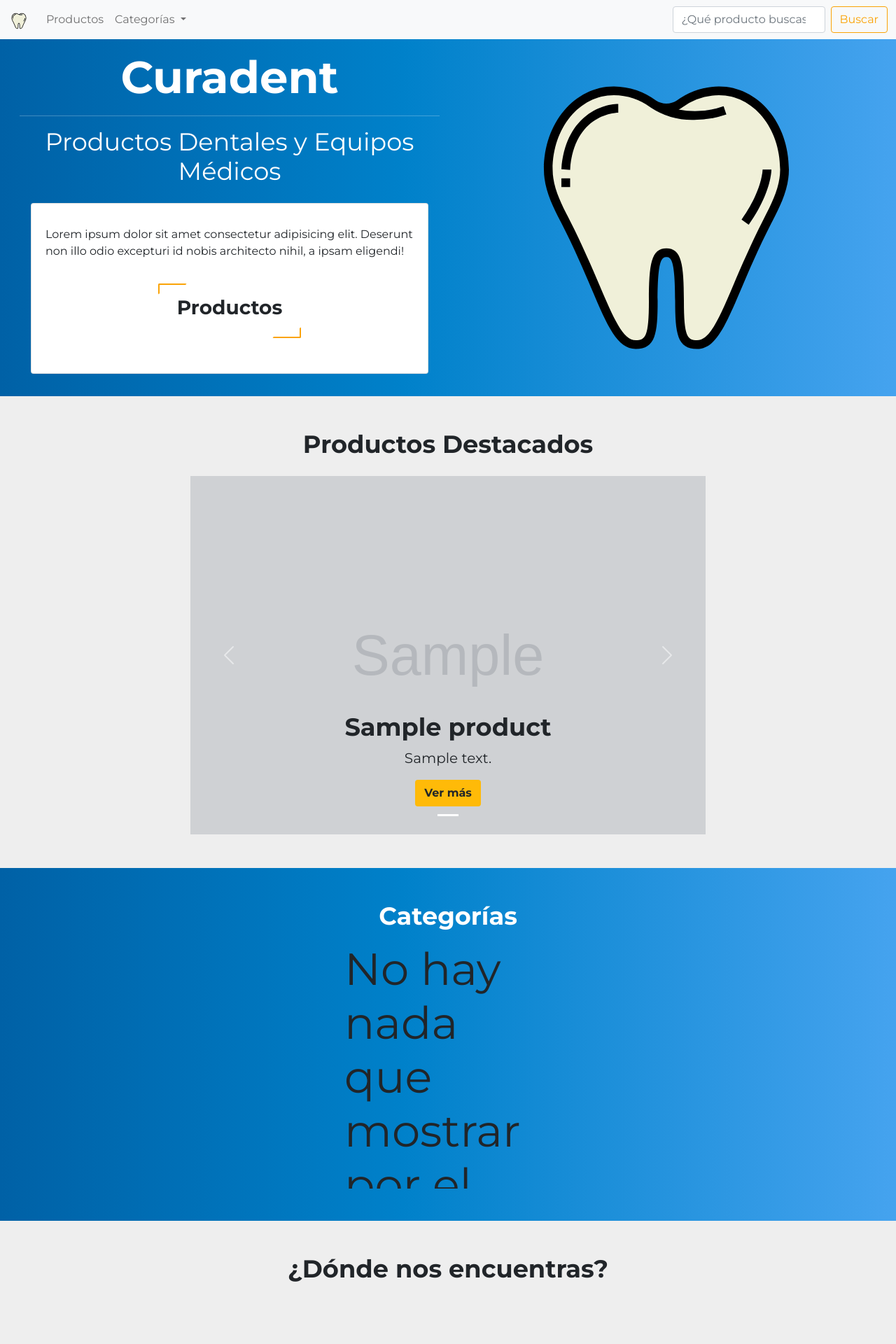
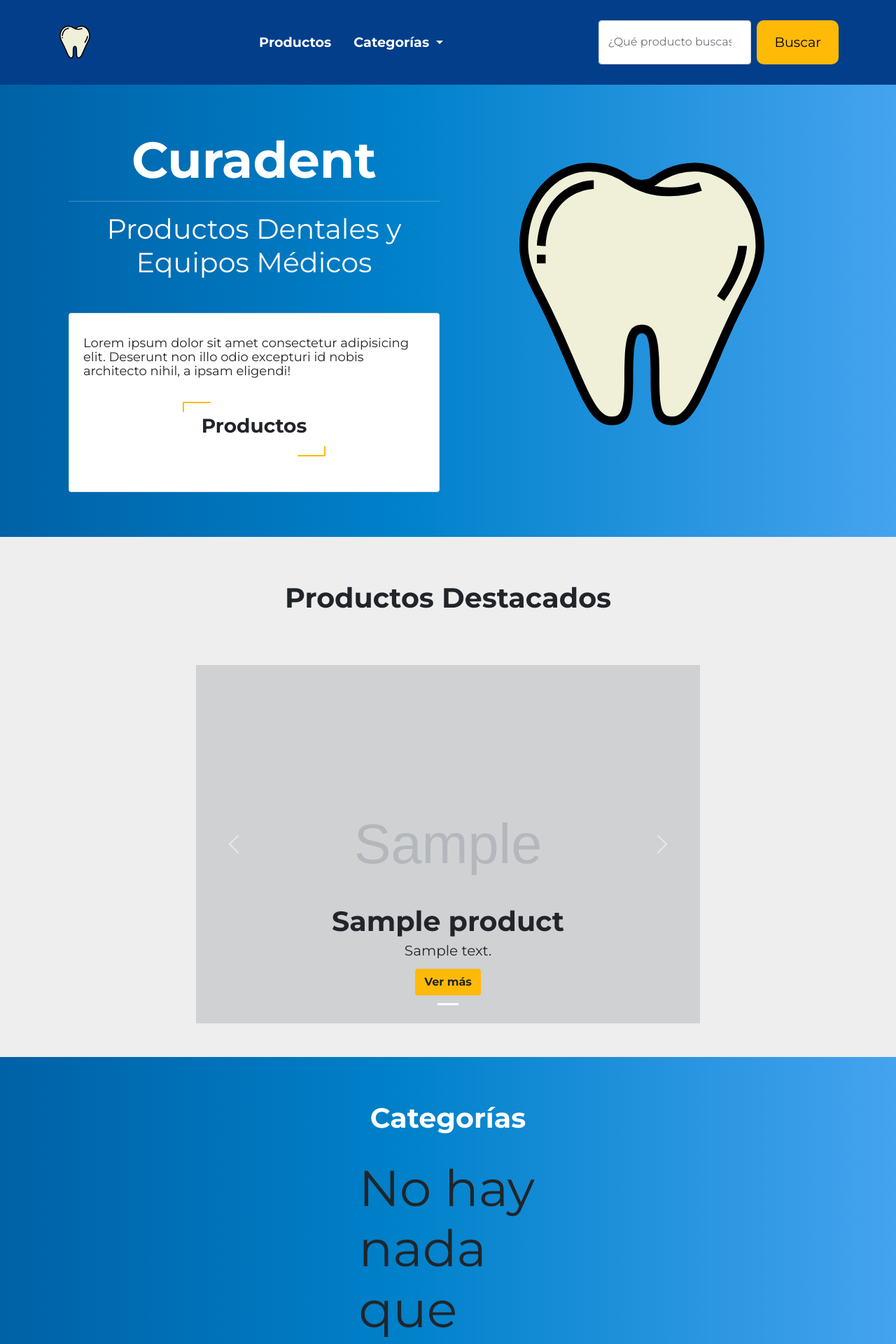
Before and after one commit to IsraGlezP/pdem, a Django app: template pdem/templates/home/home.html in a window 1280 px wide. Shown: the top 1920 px of the page at 70% size. Run offline with Django 3.2, Linux system fonts and the light colour scheme; the template is opened without the code that fills it: most values are stand-ins (such as "Sample title", 1, 10 or a date in 2020); grey boxes marked "Sample" are stand-in pictures; some libraries are stand-ins or nearby versions; grey boxes are pictures that could not be loaded.

Commit message:
Navbar changed and general styles changed

```diff
--- a/pdem/static/css/home.css
+++ b/pdem/static/css/home.css
@@ -1,28 +1,6 @@
-:root {
-  --clr-primary: #45a3ef;
-  --clr-secondary: #faa307;
-}
-
-body {
-  font-family: "Montserrat", sans-serif;
-  line-height: 1.5;
-}
-
-main {
-  overflow-x: hidden;
-}
-
-h1 {
-  font-size: 3em;
-}
-
-.business-info-container {
-  background: linear-gradient(90deg, #0061A6 0%, #0081CA 45%, #45a3ef 100%);
-  /* background: linear-gradient(90deg, #012a4a 0%, #013a63 45%, #013a63 100%); */
-}
 
 .logo-image {
-  height: 15rem;
+  height: 250px;
 }
 
 .button {
@@ -61,6 +39,7 @@ h1 {
 
 .products-container {
   background-color: #eee;
+  /* background-color: #ade8f4; */
   background-size: cover;
   position: relative;
   z-index: 1;
--- a/pdem/static/css/main.css
+++ b/pdem/static/css/main.css
@@ -1,6 +1,118 @@
+
+:root {
+    /* Colors */
+    --clr-light-01: #0096c7;
+    --clr-light-02: #45a3ef;
+    --clr-light-03: #90e0ef;
+
+    --clr-dark-01: #03045e;
+    --clr-dark-02: #023e8a;
+    --clr-dark-03: #0077b6;
+
+    --clr-secondary: #ffba08;
+    --clr-accent: #d00000;
+
+    /* Background colors */
+    --bck-primary: #caf0f8;
+    --bck-secondary: #ade8f4;
+}
+
+html {
+    scroll-behavior: smooth;
+}
+
+body {
+    margin: 0;
+    padding: 0;
+    font-size: 18px;
+    font-family: "Montserrat", sans-serif;
+    line-height: 20px;
+    background: linear-gradient(90deg, #0061A6 0%, #0081CA 45%, #45a3ef 100%);
+}
+
+a {
+    color: #fff;
+    font-weight: 700;
+}
+
+a:hover {
+    color: var(--clr-secondary);
+}
+
+.sticky-nav {
+    position: sticky;
+    position: -webkit-sticky;
+    top: 0px;
+    padding: 20px;
+    z-index: 1;
+    -webkit-align-self: auto;
+    -ms-flex-item-align: auto;
+    -ms-grid-row-align: auto;
+    align-self: auto;
+    -webkit-box-ordinal-group: 1;
+    -webkit-order: 0;
+    -ms-flex-order: 0;
+    order: 0;
+    background-color: var(--clr-dark-02);
+}
+
+.navbar-toggler {
+    border: none;
+    padding: 10px 6px;
+    outline: none;
+}
+
+.navbar-toggler span {
+    display: block;
+    width: 22px;
+    height: 2px;
+    border: 1px;
+    background: #fff;
+}
+
+.navbar-toggler span + span {
+    margin-top: 4px;
+    width: 22px;
+}
+
+.navbar-toggler span + span + span {
+    width: 22px;
+}
+
+.navbar-expand-lg .navbar-nav .nav-link {
+    padding: 1.4rem 1rem;
+    font-size: 1.2rem;
+    position: relative;
+}
+
+.navbar-expand-lg .navbar-nav .nav-link.active {
+    color: var(--clr-accent);
+}
+
+.btn-search {
+    background-color: var(--clr-secondary);
+    color: #000;
+    border-radius: 10px;
+    padding: 1rem 1.5rem;
+    font-size: 1.2rem;
+}
+
+.btn-search:hover {
+    background-color: var(--clr-accent);
+    color: #fff;
+}
+
+h1 {
+    font-size: 3rem;
+}
+
+h2 {
+    font-size: 2.44rem;
+}
+
 .brand-img {
-    width: 30px;
-    height: 24px;
+    width: 50px;
+    height: 50px;
 }
 
 ul {
@@ -19,8 +131,7 @@ ul {
 
 footer {
     padding: 30px 20px;
-    background: #0061A6;
-    /* background: linear-gradient(90deg, #0061A6 0%, #0081CA 45%, #45a3ef 100%); */
+    background: var(--clr-dark-02);
     background-image: url(/static/img/tooth-color.svg);
     background-size: 15%;
     background-repeat: no-repeat;
--- a/pdem/static/js/home.js
+++ b/pdem/static/js/home.js
@@ -5,16 +5,16 @@ $(document).ready(function(){
         arrows: true,
         infinite: false,
         speed: 300,
-        slidesToShow: 5,
+        slidesToShow: 4,
         slidesToScroll: 1,
         responsive: [
-            {
-                breakpoint: 1400,
-                settings: {
-                    slidesToShow: 4,
-                    slidesToScroll: 1
-                }
-            },
+            // {
+            //     breakpoint: 1400,
+            //     settings: {
+            //         slidesToShow: 4,
+            //         slidesToScroll: 1
+            //     }
+            // },
             {
                 breakpoint: 1200,
                 settings: {
--- a/pdem/templates/base.html
+++ b/pdem/templates/base.html
@@ -27,36 +27,24 @@
     {% block title %} {% endblock title %}
 </head>
 <body>
-    <div class="d-flex flex-column justify-content-around" style="min-height: 100vh;">
-        <!-- Navbar -->
-        <nav class="navbar navbar-expand-lg navbar-light bg-light">
-            <div class="container-fluid">
+
+    <header class="header-background">
+        <div class="sticky-nav">
+            <nav class="navbar navbar-expand-lg">
+                <div class="container">
                     <a class="navbar-brand" href="{% url 'home' %}"><img src="{% static 'img/tooth-color.svg' %}" class="brand-img"></a>
                     <button class="navbar-toggler" type="button" data-bs-toggle="collapse" data-bs-target="#navbarSupportedContent" aria-controls="navbarSupportedContent" aria-expanded="false" aria-label="Toggle navigation">
                         <span class="navbar-toggler-icon"></span>
+                        <span></span>
+                        <span></span>
                      </button>
                     <div class="collapse navbar-collapse" id="navbarSupportedContent">
-                    <ul class="navbar-nav me-auto mb-2 mb-lg-0">
+                        <ul class="navbar-nav me-auto ms-auto mb-2 mb-lg-0">
                             <li class="nav-item">
-                            <a
-                                {% if '/' == request.path %}
-                                class="nav-link active"
-                                {% else %}
-                                class="nav-link"
-                                {% endif %}
-                                aria-current="page"
-                                href="{% url 'home' %}">
-                                Productos
-                            </a>
+                                <a class="nav-link" aria-current="page" href="{% url 'products' %}">Productos</a>
                             </li>
                             <li class="nav-item dropdown">
-                            <a
-                                class="nav-link dropdown-toggle"
-                                href="#"
-                                id="navbarDropdown"
-                                role="button"
-                                data-bs-toggle="dropdown"
-                                aria-expanded="false">
+                                <a class="nav-link dropdown-toggle" href="#" id="navbarDropdown" role="button" data-bs-toggle="dropdown" aria-expanded="false">
                                     Categorías
                                 </a>
                                 <ul class="dropdown-menu" aria-labelledby="navbarDropdown">
@@ -69,20 +57,21 @@
                                 </ul>
                             </li>
                         </ul>
-                    <form class="d-flex" method="GET" action="{% url 'products' %}">
-                        <input class="form-control me-2" type="search" placeholder="¿Qué producto buscas?" aria-label="Search" id="kword" name="kword">
-                        <button class="btn btn-outline-primary" type="submit">Buscar</button>
+                        <form class="d-flex">
+                            <input class="form-control me-2" type="search" placeholder="¿Qué producto buscas?" aria-label="Search">
+                            <button class="btn btn-search" type="submit">Buscar</button>
                         </form>
                     </div>
                 </div>
             </nav>
-        <!-- Ends navbar -->
+        </div>
+    </header>
 
     {% block content %} {% endblock content %}
 
     <!-- Footer -->
     <footer class="mt-auto">
-            <div class="container-fluid">
+        <div class="container">
             <div class="row d-flex align-items-center text-white justify-content-around">
                 <div class="col-6">Copyright 2021</div>
                 <div class="col-6">
@@ -103,7 +92,6 @@
         </div>
     </footer>
     <!-- Ends Footer -->
-    </div>
 
     <!-- Popper JS -->
     <script
--- a/pdem/templates/home/home.html
+++ b/pdem/templates/home/home.html
@@ -18,15 +18,15 @@
 
 <main>
     <!-- Business info -->
-    <div class="container-fluid business-info-container">
+    <div class="container business-info-container">
         <!-- Title and image -->
-        <div class="row p-3 d-flex justify-content-center align-items-center">
-            <div class="col-12 col-md-7 col-lg-6">
+        <div class="row p-3">
+            <div class="col-12 col-md-7 col-lg-6 mt-5">
             <!-- <div class="col-12"> -->
                 <h1 class="text-white fw-bold company-name text-center">Curadent</h1>
                 <hr class="text-white fw-bold">
                 <h2 class="text-center text-white">Productos Dentales y Equipos Médicos</h2>
-                <div class="row pt-3 px-3 pb-3">
+                <div class="row my-5">
                     <div class="col-12">
                         <div class="card see-products-card">
                             <div class="card-body">
@@ -49,7 +49,7 @@
                     </div>
                 </div>
             </div>
-            <div class="col-12 col-md-5 col-lg-6 d-flex align-items-center">
+            <div class="col-12 col-md-5 col-lg-6 d-flex align-items-center mb-5">
                 <img src="{% static 'img/tooth-color.svg' %}" class="w-100 logo-image" alt="imagen de la empresa" />
             </div>
         </div>
@@ -58,14 +58,17 @@
     <!-- Ends business info -->
 
     <!-- Products Carousel -->
-    <div class="container-fluid products-container m-0 p-0">
-        <div class="row d-flex justify-content-center pt-5 px-5">
-            <div class="col-12 col-md-10 col-lg-8 col-xl-7 text-center">
+    <div class="container-fluid products-container">
+        <div class="row p-0 m-0">
+            <div class="col p-0 m-0">
+                <div class="container">
+                    <div class="row d-flex justify-content-center p-3">
+                        <div class="col-12 col-md-10 col-lg-8 col-xl-7 text-center mt-5">
                             <h2 class="fw-bold">Productos Destacados</h2>
                         </div>
                     </div>
-        <div class="row d-md-flex justify-content-md-center pt-3 pb-5">
-            <div class="col-12 col-md-10 col-lg-8 col-xl-7 col-xxl-5">
+                    <div class="row d-flex justify-content-center">
+                        <div class="col-12 col-md-10 col-lg-8 my-5">
                             <div id="carouselExampleIndicators" class="carousel slide" data-bs-ride="carousel">
                                 <ol class="carousel-indicators">
                                     {% for product in product_list %}
@@ -148,12 +151,18 @@
                         </div>
                     </div>
                 </div>
+            </div>
+        </div>
+    </div>
     <!-- Ends products carousel -->
 
     <!-- Categories -->
-    <div class="container-fluid categories-bg categories-container">
-        <div class="row pt-5 px-5">
-            <div class="col-12">
+    <div class="container-fluid">
+        <div class="row p-0 m-0">
+            <div class="col p-0 m-0">
+                <div class="container categories-container">
+                    <div class="row p-3">
+                        <div class="col-12 mt-5">
                             <h2 class="my-0 fw-bold text-white text-center" data-delay="0s">Categorías</h2>
                         </div>
                     </div>
@@ -162,7 +171,7 @@
                     <div class="row py-3 px-lg-5 slider">
                         {% if object_list %}
                             {% for category in category_list %}
-                <div class="card-category category-card px-3 pt-5 mx-1 anim" data-delay="0s">
+                            <div class="card-category category-card px-3 pt-5 mx-3 anim" data-delay="0s">
                                 <img src="{{ category.photo_main.url }}"/>
                                 <div class="info">
                                     <h3 class="fw-bold text-wrap category-title">{{ category.name }}</h3>
@@ -181,22 +190,28 @@
                     </div>
                     <!-- Ends cards -->
 
-        <div class="row">
+                    <div class="row my-4">
                         <div class="col-12 nav-arrows d-flex justify-content-between anim" data-delay="0s">
                         </div>
                     </div>
 
                 </div>
+            </div>
+        </div>
+    </div>
     <!-- Ends categories -->
 
     <!-- Address -->
     <div class="container-fluid products-container">
-        <div class="row pt-5 px-5">
-            <div class="col-12">
+        <div class="row p-0 m-0">
+            <div class="col p-0 m-0">
+                <div class="container">
+                    <div class="row p-3">
+                        <div class="col-12 mt-5">
                             <h2 class="my-0 fw-bold text-center" data-delay="0s">¿Dónde nos encuentras?</h2>
                         </div>
                     </div>
-        <div class="row pt-3 pb-5 d-lg-flex justify-content-lg-center anim" data-delay="0s">
+                    <div class="row p-3 d-lg-flex justify-content-lg-center anim my-4" data-delay="0s">
                         <div class="col-6 col-lg-4 px-md-5">
                             <iframe
                             src="https://www.google.com/maps/embed?pb=!1m18!1m12!1m3!1d3768.321370775378!2d-99.61408818405212!3d19.18116085364066!2m3!1f0!2f0!3f0!3m2!1i1024!2i768!4f13.1!3m3!1m2!1s0x85cd8c49e0651a11%3A0x526d75b5e1da56ae!2sLife%20Style%20Villas%20Del%20Campo!5e0!3m2!1sen!2smx!4v1615105379594!5m2!1sen!2smx"
@@ -209,6 +224,9 @@
                             <p class="text-muted">Lorem ipsum dolor sit amet consectetur.</p>
                             <p class="text-muted">Teléfono</p>
                             <p class="text-muted">Correo</p>
+                        </div>
+                    </div>
+                </div>
             </div>
         </div>
     </div>
```
Lines whose indentation alone changed are shown as unchanged.
